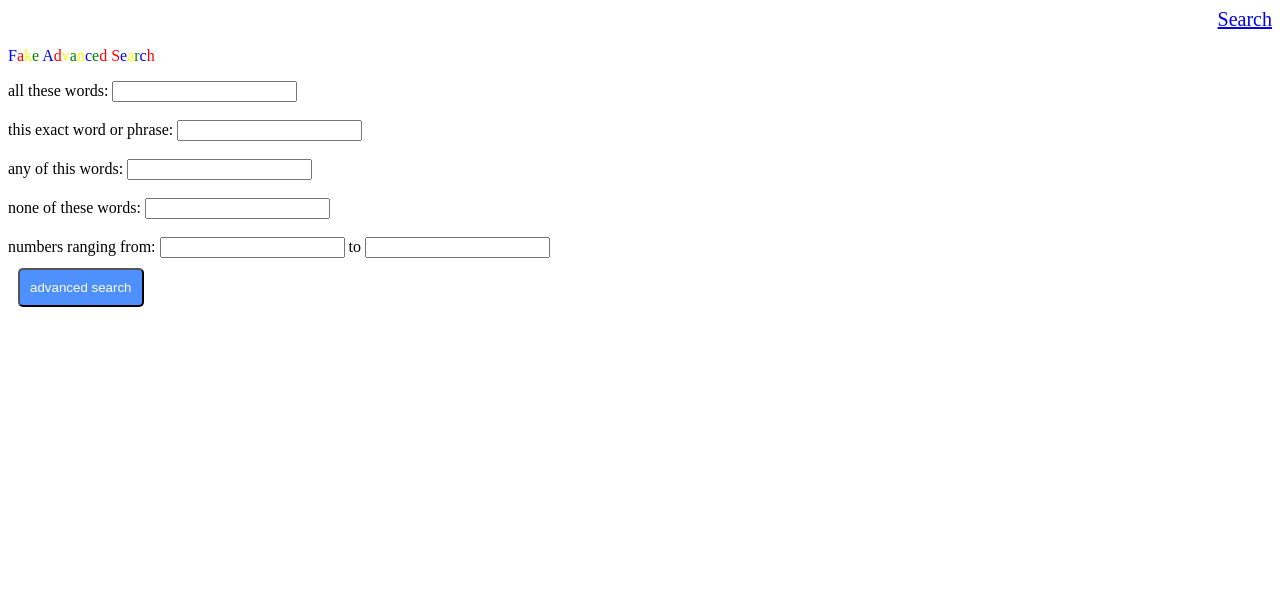
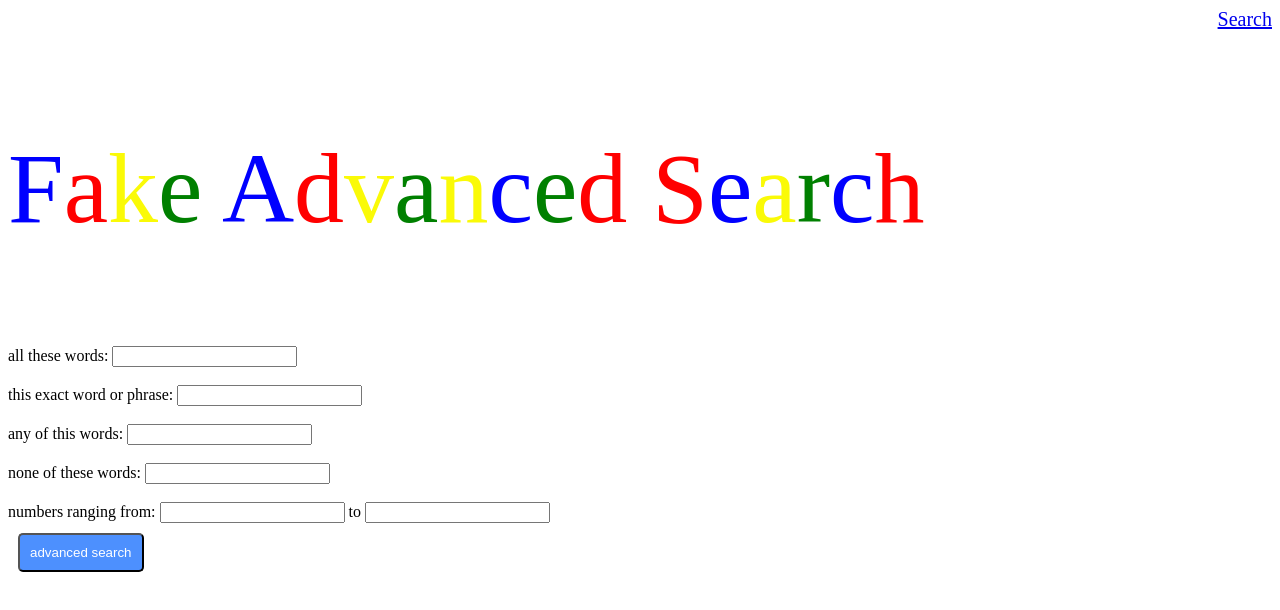
Before and after one commit to jonyeru23/fake-google, a plain HTML site: page advanced.html in a window 1280 px wide. Drawn offline with Linux system fonts and the light colour scheme.

Commit message:
Update style.css
made the head a class

```diff
--- a/style.css
+++ b/style.css
@@ -16,7 +16,7 @@
     margin-top: 200px;
 }
 
-#head{
+.head{
     font-size: 100px;
     font-style: serif;
 }
```
